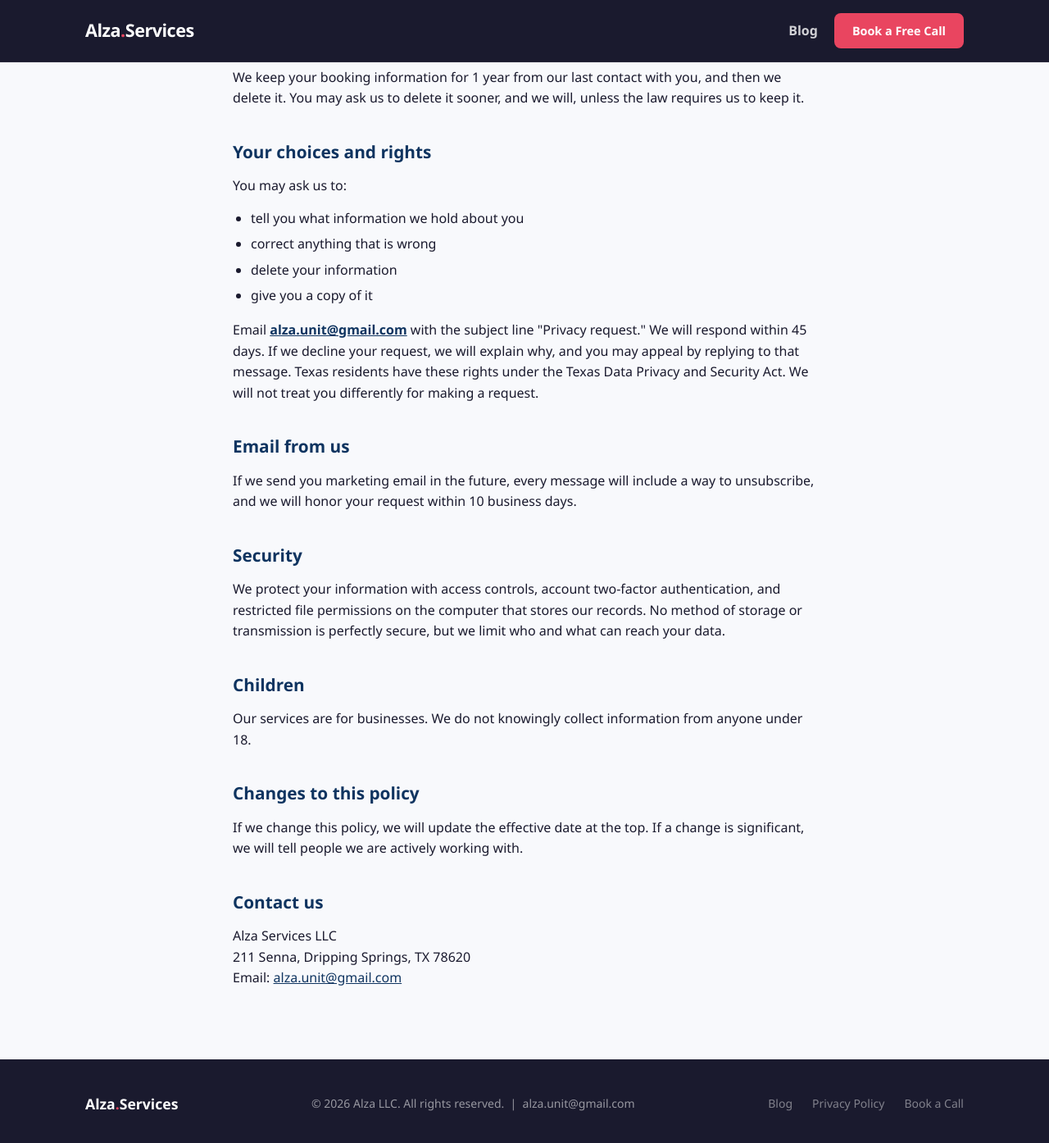
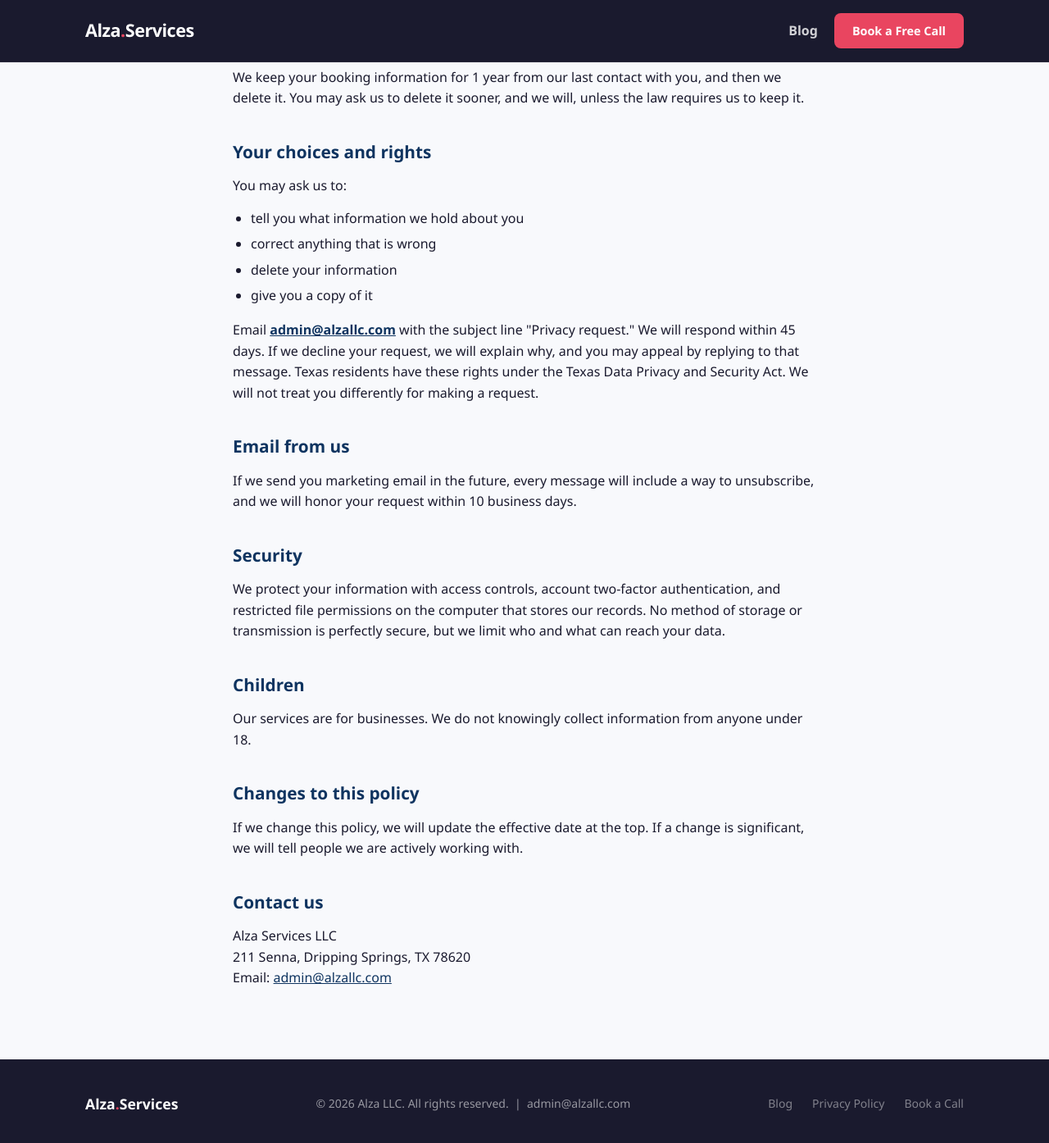
Before and after one commit to getsapalacios/alzallc.com, a Jekyll site: the page privacy.html, which Jekyll copies as it is, in a window 1280 px wide and 1400 px high, scrolled down 2292 px. Shown: the top 1394 px of the window at 82% size. Built offline with Jekyll 4.4.1, drawn with Linux system fonts in a browser that asks for light colours.

Commit message:
Use public email admin@alzallc.com on site and blog posts
Replaces alza.unit@gmail.com in the home page, footer template,
privacy page and the three posts' reply links. Owner confirmed the
admin@alzallc.com inbox receives mail (2026-10-26).

Co-Authored-By: Claude Opus 5.5 <noreply@anthropic.com>

```diff
--- a/_layouts/default.html
+++ b/_layouts/default.html
@@ -138,7 +138,7 @@
   <footer>
     <div class="container footer-inner">
       <span class="footer-logo">Alza<span>.</span>Services</span>
-      <p>&copy; 2026 Alza LLC. All rights reserved. &nbsp;|&nbsp; alza.unit@gmail.com</p>
+      <p>&copy; 2026 Alza LLC. All rights reserved. &nbsp;|&nbsp; admin@alzallc.com</p>
       <div class="footer-links">
         <a href="/blog/">Blog</a>
         <a href="/privacy.html">Privacy Policy</a>
--- a/index.html
+++ b/index.html
@@ -845,7 +845,7 @@
       <span class="footer-logo">Alza<span>.</span>Services</span>
       <p>
         &copy; 2026 Alza LLC. All rights reserved. &nbsp;|&nbsp;
-        alza.unit@gmail.com
+        admin@alzallc.com
         <!-- OWNER: Update email address above -->
       </p>
       <div class="footer-links">
--- a/privacy.html
+++ b/privacy.html
@@ -222,7 +222,7 @@
       <li>delete your information</li>
       <li>give you a copy of it</li>
       </ul>
-      <p>Email <strong><a href="mailto:alza.unit@gmail.com">alza.unit@gmail.com</a></strong> with the subject line "Privacy request." We will respond within 45 days. If we decline your request, we will explain why, and you may appeal by replying to that message. Texas residents have these rights under the Texas Data Privacy and Security Act. We will not treat you differently for making a request.</p>
+      <p>Email <strong><a href="mailto:admin@alzallc.com">admin@alzallc.com</a></strong> with the subject line "Privacy request." We will respond within 45 days. If we decline your request, we will explain why, and you may appeal by replying to that message. Texas residents have these rights under the Texas Data Privacy and Security Act. We will not treat you differently for making a request.</p>
       <h2>Email from us</h2>
       <p>If we send you marketing email in the future, every message will include a way to unsubscribe, and we will honor your request within 10 business days.</p>
       <h2>Security</h2>
@@ -234,7 +234,7 @@
       <h2>Contact us</h2>
       <p>Alza Services LLC<br />
 211 Senna, Dripping Springs, TX 78620<br />
-Email: <a href="mailto:alza.unit@gmail.com">alza.unit@gmail.com</a></p>
+Email: <a href="mailto:admin@alzallc.com">admin@alzallc.com</a></p>
     </div>
   </main>
 
@@ -244,7 +244,7 @@ Email: <a href="mailto:alza.unit@gmail.com">alza.unit@gmail.com</a></p>
       <span class="footer-logo">Alza<span>.</span>Services</span>
       <p>
         &copy; 2026 Alza LLC. All rights reserved. &nbsp;|&nbsp;
-        alza.unit@gmail.com
+        admin@alzallc.com
       </p>
       <div class="footer-links">
         <a href="/blog/">Blog</a>
```
Also changed, not shown: _posts/2026-11-03-property-manager-tenant-follow-up.md (+1 -1 lines), _posts/2026-11-09-lead-follow-up-inbox.md (+1 -1 lines), _posts/2026-12-01-monthly-report-automation.md (+1 -1 lines).
